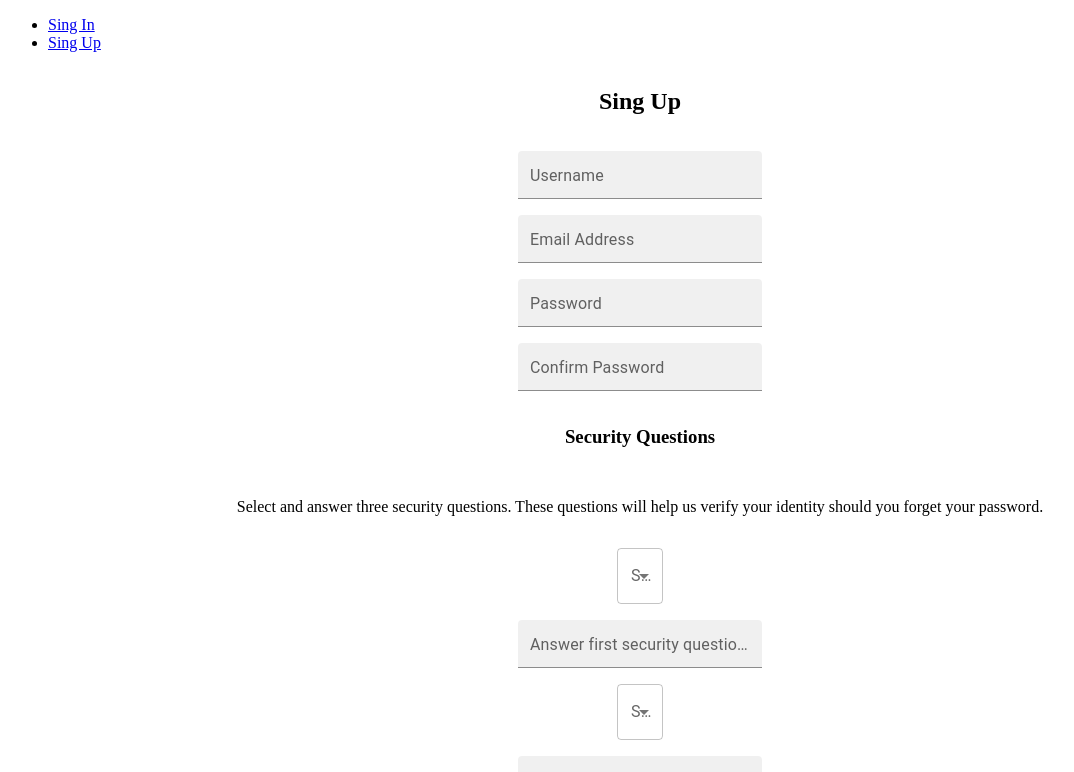
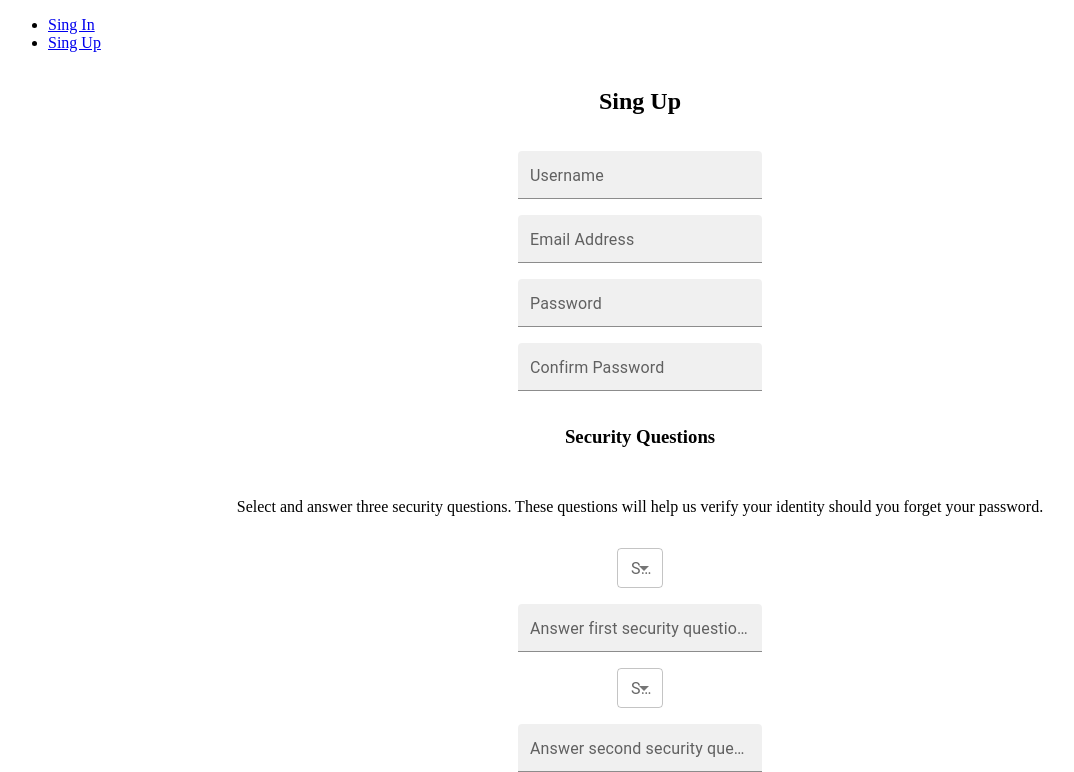
Before and after one commit to Amir-Aminian/schedule-assistant, a React (Create React App) app: page /singUp in a window 1280 px wide. Shown: the top 772 px of the page, without its empty margins (0-1074 px from the left). Built offline with nearby package versions, Linux system fonts and the light colour scheme.

Commit message:
changed drop down input form component's size to small

```diff
--- a/src/components/forms/DropDownInputForm.js
+++ b/src/components/forms/DropDownInputForm.js
@@ -3,7 +3,7 @@ import { Select, MenuItem, FormControl, Grid, InputLabel } from "@mui/material";
 const DropDownForm = ({ id, label, options }) => {
     return (
         <Grid item>
-            <FormControl fullWidth>
+            <FormControl size="small">
                 <InputLabel htmlFor={id+"Label"}>{label}</InputLabel>
                 <Select id={id} labelId={id+"Label"}>
                     {options.map((option) => (
```
